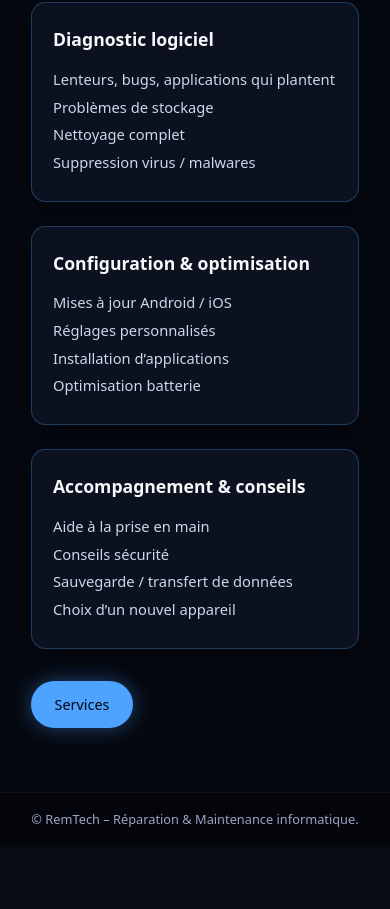
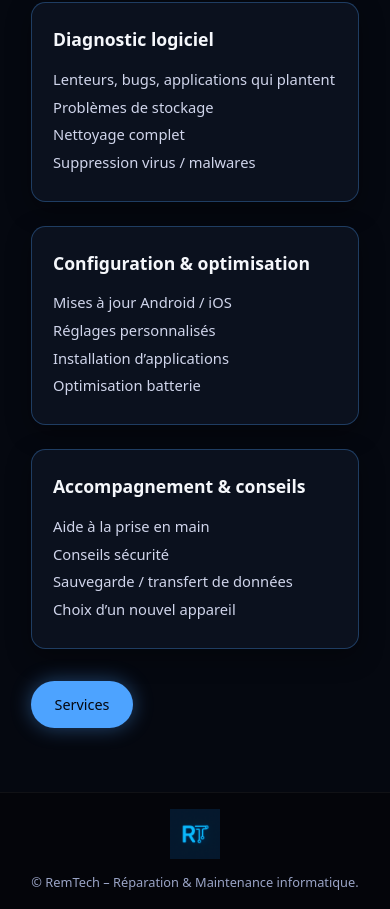
Before and after one commit to web-remtech/site, a plain HTML site: page smartphone.html in a window 390 px wide. Shown: the part 326-1235 px from the top of the page. Before the commit the page ends 1171 px from the top, so only its background shows below. Drawn offline with Linux system fonts and the light colour scheme.

Commit message:
Update smartphone.html

```diff
--- a/smartphone.html
+++ b/smartphone.html
@@ -69,6 +69,7 @@
 </section>
 
 <footer class="footer">
+    <img src="img/logo-remytech.png" alt="Logo RémyTech" class="logo-footer">
     <p>© <span id="year"></span> RemTech – Réparation & Maintenance informatique.</p>
 </footer>
 
```
